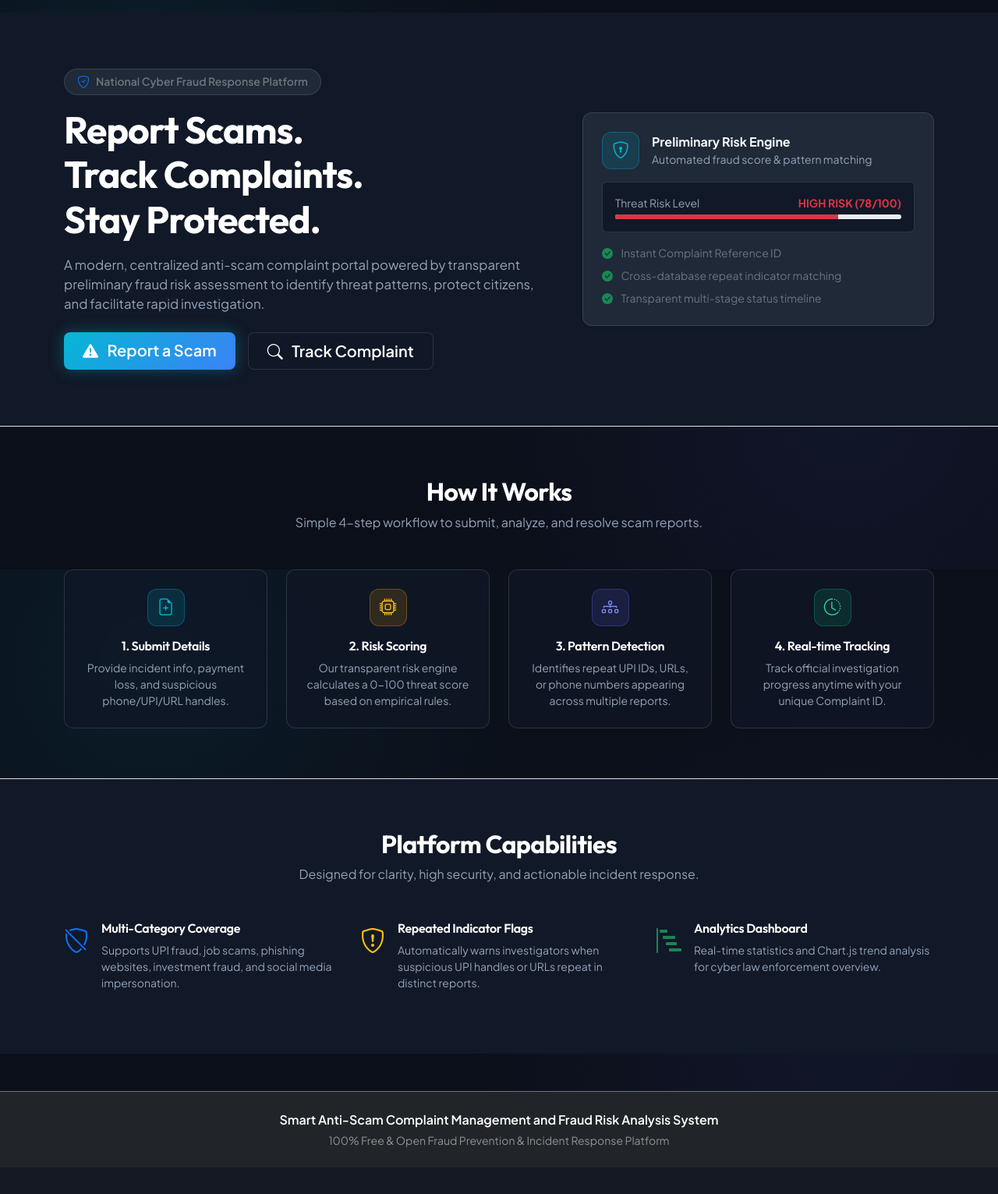
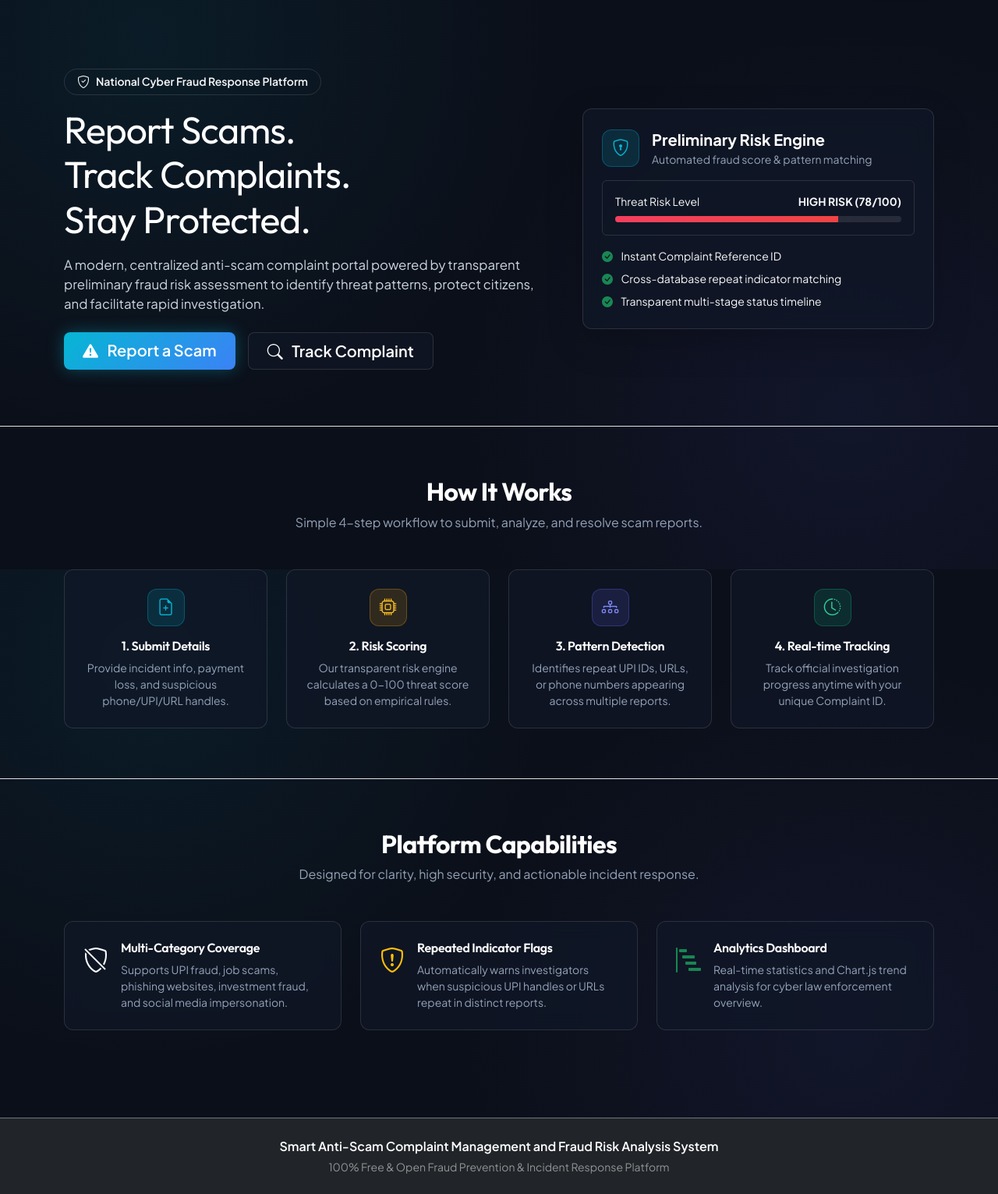
Before and after one commit to harikrishnan9944/Anti-Scam-Complaint-Management-System_final_year, a Flask app: page / in a window 1280 px wide. Shown: the part 70-1601 px from the top of the page at 78% size. Before the commit the page ends 1567 px from the top, so only its background shows below. Run offline with Flask 3, Linux system fonts and the light colour scheme.

Commit message:
Update landing.html with dark cyber theme classes

```diff
--- a/templates/landing.html
+++ b/templates/landing.html
@@ -4,20 +4,20 @@
 
 {% block public_content %}
 <!-- Hero Section -->
-<section class="py-5 bg-white border-bottom">
+<section class="py-5 border-bottom hero-section">
     <div class="container py-4">
         <div class="row align-items-center gy-4">
             <div class="col-lg-7">
-                <div class="d-inline-flex align-items-center gap-2 px-3 py-1 bg-light rounded-pill border mb-3">
-                    <i class="bi bi-shield-check text-primary"></i>
-                    <span class="small fw-semibold text-secondary">National Cyber Fraud Response Platform</span>
+                <div class="d-inline-flex align-items-center gap-2 px-3 py-1 text-light rounded-pill border mb-3 cyber-badge">
+                    <i class="bi bi-shield-check text-cyan fs-6"></i>
+                    <span class="small fw-semibold">National Cyber Fraud Response Platform</span>
                 </div>
-                <h1 class="display-5 fw-bold text-dark mb-3">
+                <h1 class="display-5 fw-extrabold mb-3 hero-title">
                     Report Scams. <br>
                     Track Complaints. <br>
-                    <span style="color: var(--accent-blue);">Stay Protected.</span>
+                    <span class="text-cyan-gradient">Stay Protected.</span>
                 </h1>
-                <p class="lead text-muted mb-4 pe-lg-4" style="font-size: 1.05rem;">
+                <p class="lead text-muted mb-4 pe-lg-4" style="font-size: 1.05rem; color: #CBD5E1 !important;">
                     A modern, centralized anti-scam complaint portal powered by transparent preliminary fraud risk assessment to identify threat patterns, protect citizens, and facilitate rapid investigation.
                 </p>
                 <div class="d-flex flex-wrap gap-3">
@@ -31,28 +31,28 @@
             </div>
 
             <div class="col-lg-5 text-center">
-                <div class="card-clean p-4 shadow-sm border text-start bg-light position-relative">
+                <div class="card-clean p-4 shadow-lg border text-start position-relative hero-card">
                     <div class="d-flex align-items-center gap-3 mb-3">
                         <div class="stat-icon primary">
                             <i class="bi bi-shield-lock"></i>
                         </div>
                         <div>
-                            <div class="fw-bold">Preliminary Risk Engine</div>
+                            <div class="fw-bold text-white fs-5">Preliminary Risk Engine</div>
                             <div class="small text-muted">Automated fraud score & pattern matching</div>
                         </div>
                     </div>
 
-                    <div class="p-3 bg-white rounded border mb-3">
-                        <div class="d-flex justify-content-between text-muted small mb-1">
-                            <span>Threat Risk Level</span>
-                            <span class="fw-bold text-danger">HIGH RISK (78/100)</span>
+                    <div class="p-3 rounded border mb-3 cyber-card-inner">
+                        <div class="d-flex justify-content-between small mb-2">
+                            <span class="text-light">Threat Risk Level</span>
+                            <span class="fw-bold text-rose">HIGH RISK (78/100)</span>
                         </div>
-                        <div class="progress" style="height: 6px;">
-                            <div class="progress-bar bg-danger" style="width: 78%;"></div>
+                        <div class="progress" style="height: 8px; background: rgba(255,255,255,0.1);">
+                            <div class="progress-bar bg-danger shadow-glow" style="width: 78%; background: linear-gradient(90deg, #F43F5E, #EF4444) !important;"></div>
                         </div>
                     </div>
 
-                    <ul class="list-unstyled small text-secondary mb-0">
+                    <ul class="list-unstyled small text-light mb-0">
                         <li class="mb-2"><i class="bi bi-check-circle-fill text-success me-2"></i> Instant Complaint Reference ID</li>
                         <li class="mb-2"><i class="bi bi-check-circle-fill text-success me-2"></i> Cross-database repeat indicator matching</li>
                         <li class="mb-0"><i class="bi bi-check-circle-fill text-success me-2"></i> Transparent multi-stage status timeline</li>
@@ -67,7 +67,7 @@
 <section id="how-it-works" class="py-5">
     <div class="container py-3">
         <div class="text-center max-w-700 mx-auto mb-5">
-            <h2 class="fw-bold">How It Works</h2>
+            <h2 class="fw-bold fs-2 text-white">How It Works</h2>
             <p class="text-muted">Simple 4-step workflow to submit, analyze, and resolve scam reports.</p>
         </div>
 
@@ -77,7 +77,7 @@
                     <div class="stat-icon primary mx-auto mb-3">
                         <i class="bi bi-file-earmark-plus"></i>
                     </div>
-                    <h5 class="fw-semibold fs-6">1. Submit Details</h5>
+                    <h5 class="fw-semibold fs-6 text-white">1. Submit Details</h5>
                     <p class="small text-muted mb-0">Provide incident info, payment loss, and suspicious phone/UPI/URL handles.</p>
                 </div>
             </div>
@@ -87,7 +87,7 @@
                     <div class="stat-icon warning mx-auto mb-3">
                         <i class="bi bi-cpu"></i>
                     </div>
-                    <h5 class="fw-semibold fs-6">2. Risk Scoring</h5>
+                    <h5 class="fw-semibold fs-6 text-white">2. Risk Scoring</h5>
                     <p class="small text-muted mb-0">Our transparent risk engine calculates a 0-100 threat score based on empirical rules.</p>
                 </div>
             </div>
@@ -97,7 +97,7 @@
                     <div class="stat-icon info mx-auto mb-3">
                         <i class="bi bi-diagram-3"></i>
                     </div>
-                    <h5 class="fw-semibold fs-6">3. Pattern Detection</h5>
+                    <h5 class="fw-semibold fs-6 text-white">3. Pattern Detection</h5>
                     <p class="small text-muted mb-0">Identifies repeat UPI IDs, URLs, or phone numbers appearing across multiple reports.</p>
                 </div>
             </div>
@@ -107,7 +107,7 @@
                     <div class="stat-icon success mx-auto mb-3">
                         <i class="bi bi-clock-history"></i>
                     </div>
-                    <h5 class="fw-semibold fs-6">4. Real-time Tracking</h5>
+                    <h5 class="fw-semibold fs-6 text-white">4. Real-time Tracking</h5>
                     <p class="small text-muted mb-0">Track official investigation progress anytime with your unique Complaint ID.</p>
                 </div>
             </div>
@@ -116,40 +116,40 @@
 </section>
 
 <!-- Features Grid -->
-<section id="features" class="py-5 bg-white border-top">
+<section id="features" class="py-5 border-top">
     <div class="container py-3">
         <div class="text-center mb-5">
-            <h2 class="fw-bold">Platform Capabilities</h2>
+            <h2 class="fw-bold fs-2 text-white">Platform Capabilities</h2>
             <p class="text-muted">Designed for clarity, high security, and actionable incident response.</p>
         </div>
 
         <div class="row g-4">
             <div class="col-md-4">
-                <div class="d-flex gap-3">
-                    <i class="bi bi-shield-slash fs-2 text-primary"></i>
+                <div class="card-clean p-4 d-flex gap-3 h-100">
+                    <i class="bi bi-shield-slash fs-2 text-cyan"></i>
                     <div>
-                        <h5 class="fw-semibold fs-6">Multi-Category Coverage</h5>
-                        <p class="small text-muted">Supports UPI fraud, job scams, phishing websites, investment fraud, and social media impersonation.</p>
+                        <h5 class="fw-semibold fs-6 text-white">Multi-Category Coverage</h5>
+                        <p class="small text-muted mb-0">Supports UPI fraud, job scams, phishing websites, investment fraud, and social media impersonation.</p>
                     </div>
                 </div>
             </div>
 
             <div class="col-md-4">
-                <div class="d-flex gap-3">
+                <div class="card-clean p-4 d-flex gap-3 h-100">
                     <i class="bi bi-shield-exclamation fs-2 text-warning"></i>
                     <div>
-                        <h5 class="fw-semibold fs-6">Repeated Indicator Flags</h5>
-                        <p class="small text-muted">Automatically warns investigators when suspicious UPI handles or URLs repeat in distinct reports.</p>
+                        <h5 class="fw-semibold fs-6 text-white">Repeated Indicator Flags</h5>
+                        <p class="small text-muted mb-0">Automatically warns investigators when suspicious UPI handles or URLs repeat in distinct reports.</p>
                     </div>
                 </div>
             </div>
 
             <div class="col-md-4">
-                <div class="d-flex gap-3">
+                <div class="card-clean p-4 d-flex gap-3 h-100">
                     <i class="bi bi-bar-chart-steps fs-2 text-success"></i>
                     <div>
-                        <h5 class="fw-semibold fs-6">Analytics Dashboard</h5>
-                        <p class="small text-muted">Real-time statistics and Chart.js trend analysis for cyber law enforcement overview.</p>
+                        <h5 class="fw-semibold fs-6 text-white">Analytics Dashboard</h5>
+                        <p class="small text-muted mb-0">Real-time statistics and Chart.js trend analysis for cyber law enforcement overview.</p>
                     </div>
                 </div>
             </div>
```
